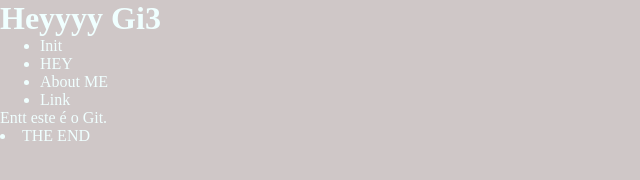
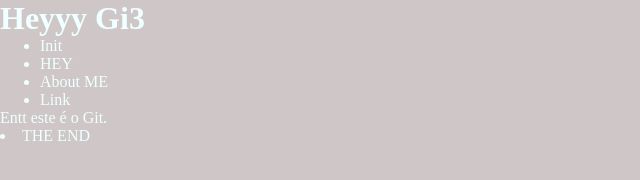
Before and after one commit to DevNats144/Git-do-Nats, a plain HTML site: page git3.html in a window 1280 px wide. Shown: the full height of the page, 0-640 px from the left. Drawn offline with Linux system fonts and the light colour scheme.

Commit message:
Git 3 mexido com sucesso

```diff
--- a/git3.html
+++ b/git3.html
@@ -11,7 +11,7 @@
 
     <header>
         <h1>
-            Heyyyy Gi3
+            Heyyy Gi3
        </h1>
     </header>
 
```
